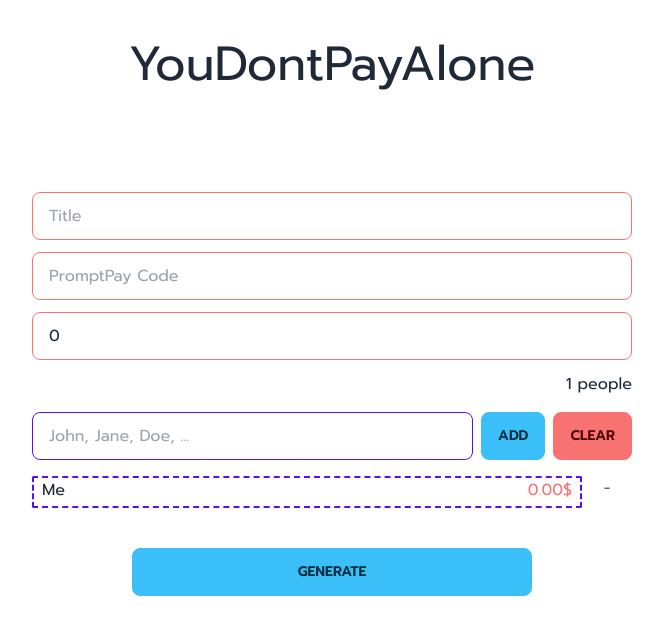
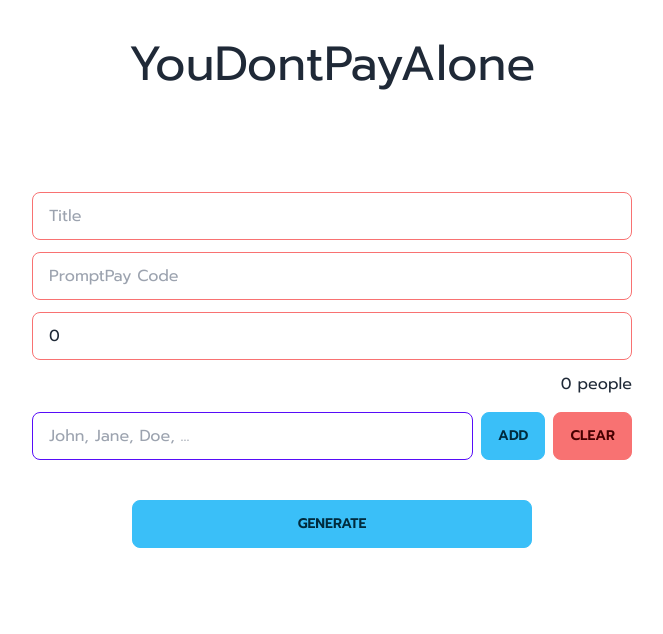
Before and after one commit to Homiez09/YouDontPayAlone, a SvelteKit app: page / in a window 1280 px wide. Shown: the top 634 px of the page, without its empty margins (308-971 px from the left). Built offline with nearby package versions, Linux system fonts and the light colour scheme.

Commit message:
change remove me in people and add title and show member after generate

```diff
--- a/src/components/formBeforeGenQR.svelte
+++ b/src/components/formBeforeGenQR.svelte
@@ -6,7 +6,7 @@
 	let title: string = '';
 	let price: number;
 
-	let members: string[] = ['Me'];
+	let members: string[];
 	let tempName: string = '';
 	let promptPayCode: string = '';
 	let error: boolean = false;
@@ -60,7 +60,7 @@
 	};
 
 	const clearMember = () => {
-		members = ['Me'];
+		members = [];
 	};
 
 	const removeMember = (index: number) => {
--- a/src/components/genQR.svelte
+++ b/src/components/genQR.svelte
@@ -18,4 +18,5 @@
 </script>
 
 <div class="qrImage flex m-10 self-center max-md:w-full" />
-<p class="prompt-700 text-4xl">{getURLeSearchParams.price / getURLeSearchParams.members.length} Baht</p>
+<p class="prompt-700 text-4xl">{getURLeSearchParams.price / getURLeSearchParams.members.length} Baht ({getURLeSearchParams.title})</p>
+<p class="prompt-300 text-2xl">Members: {getURLeSearchParams.members.join(', ')}</p>
--- a/src/routes/+page.svelte
+++ b/src/routes/+page.svelte
@@ -5,7 +5,7 @@
 	let title: string = $page.url.searchParams.get('title') || '';
 	let promptPayCode: string = $page.url.searchParams.get('promptPayCode') || '';
     let price = Number($page.url.searchParams.get('price')) || 0;
-    let members: string[] = $page.url.searchParams.get('members')?.split(',') || ['Me'];
+    let members: string[] = $page.url.searchParams.get('members')?.split(',') || [];
 	let tempName: string = '';
 
 
--- a/src/routes/generate/+page.svelte
+++ b/src/routes/generate/+page.svelte
@@ -2,6 +2,8 @@
 	import GenQR from '../../components/genQR.svelte';
 
 	import { page } from '$app/stores';
+	import { error } from '@sveltejs/kit';
+	import toast, { Toaster } from 'svelte-french-toast';
 
 	let title: string = $page.url.searchParams.get('title') || '';
 	let promptPayCode: string = $page.url.searchParams.get('promptPayCode') || '';
```
